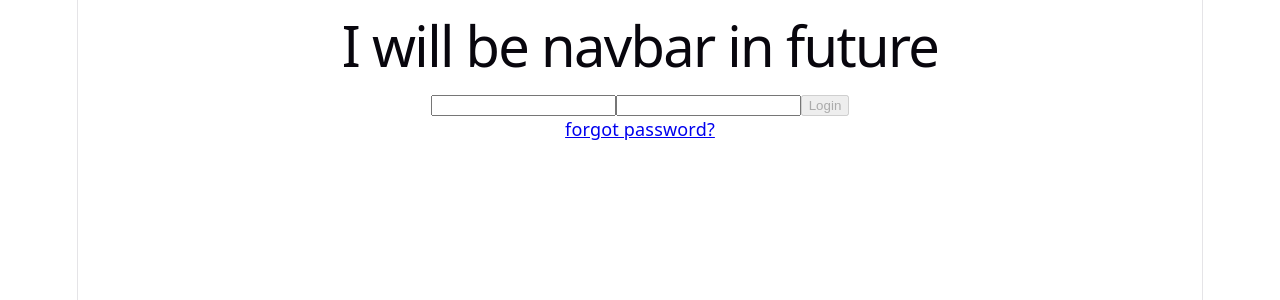
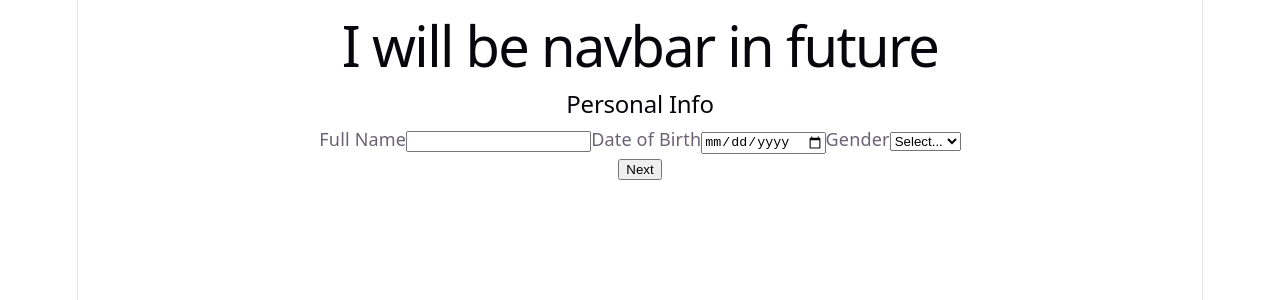
Before and after one commit to vtarun/doctor-appointment-frontend, a React (Vite) app: page /onboarding in a window 1280 px wide. Before the commit this address led to /login. Shown: the top 300 px of the page. Built offline with nearby package versions, Linux system fonts and the light colour scheme; no server answers.

Commit message:
feat: add onboarding multi-step form with validation

```diff
--- /dev/null
+++ b/src/features/auth/components/Credentials.tsx
@@ -0,0 +1,35 @@
+import { useFormContext } from "react-hook-form";
+import type { OnboardingFormData } from "../schemas/onboarding.schema";
+
+
+const Credentials = () => {
+  const { register, formState: {errors}  } = useFormContext<OnboardingFormData>();
+    return (
+      <div>
+          <h2>Credentials</h2>
+          <label htmlFor="speciality">Speciality</label>
+          <input id="speciality" {...register("speciality") } />
+          {errors.speciality && <p>{errors.speciality.message}</p>}
+
+          <label htmlFor="totalExperience">Total Experience</label>
+          <input id="totalExperience" type="number" {...register("totalExperience")} />
+          {errors.totalExperience && <p>{errors.totalExperience.message}</p>}
+
+          <label htmlFor="qualification">Qualification</label>
+          <select id="qualification" {...register("qualification") }>
+            <option value="">Select...</option>
+            <option value="MBBS">MBBS</option>
+            <option value="MS">MS</option>
+            <option value="MD">MD</option>
+            <option value="GOD">GOD Level</option>
+          </select>
+          {errors.qualification && <p>{errors.qualification.message}</p>}
+
+          <label htmlFor="credential">Upload file</label>
+          <input id="credential" type="file" accept=".pdf,.jpg,.jpeg" {...register("credential", {setValueAs: (files: FileList) => files?.[0]})} />
+          {errors.credential && <p>{errors.credential.message as string}</p>}
+      </div>
+    )
+}
+
+export default Credentials
--- /dev/null
+++ b/src/features/auth/components/PersonalInfo.tsx
@@ -0,0 +1,31 @@
+import { useAuthStore } from "@/shared/store/authStore";
+import { useFormContext } from "react-hook-form";
+import type { OnboardingFormData } from "../schemas/onboarding.schema";
+
+const PersonalInfo = () => {
+  const { register, formState: {errors} } = useFormContext<OnboardingFormData>();
+  const { user } = useAuthStore();
+  return (
+    <div>
+        <h2>Personal Info</h2>
+        <label htmlFor="fullname">Full Name</label>
+        <input id="fullname" {...register("fullname")} />
+        {errors.fullname && <p>{errors.fullname.message}</p>}
+
+        <label htmlFor="dob">Date of Birth</label>
+        <input id="dob" type="date" {...register("dateOfBirth")} />
+        {errors.dateOfBirth && <p>{errors.dateOfBirth.message}</p>}
+
+        <label htmlFor="gender">Gender</label>
+        <select id="gender" {...register("gender")} >
+          <option value="">Select...</option>
+          <option value="MALE">Male</option>
+          <option value="FEMALE">Female</option>
+          <option value="OTHER">Other</option>
+        </select>
+        {errors.gender && <p>{errors.gender.message}</p>}
+    </div>
+  )
+}
+
+export default PersonalInfo
--- /dev/null
+++ b/src/features/auth/components/PracticeDetails.tsx
@@ -0,0 +1,33 @@
+import { useFormContext } from "react-hook-form";
+import type { OnboardingFormData } from "../schemas/onboarding.schema";
+
+const PracticeDetails = () => {
+  const { register, formState: {errors, isValid, isSubmitting}, setError} = useFormContext<OnboardingFormData>();
+  return (
+    <div>
+      <h2>Practice Details</h2>
+      <label htmlFor="clinicName">Clinic Name</label>
+      <input id="clinicName" {...register("clinicName") } />
+      {errors.clinicName && <p>{errors.clinicName.message}</p>}
+
+      <label htmlFor="city">Date of Birth</label>
+      <input id="city" {...register("city")} />
+      {errors.city && <p>{errors.city.message}</p>}
+
+      <label htmlFor="consultationType">Consultation Type</label>
+      <select id="consultationType" {...register("consultationType") }>
+        <option value="">Select...</option>
+        <option value="ONLINE">Online</option>
+        <option value="IN_PERSON">In_person</option>
+        <option value="BOTH">Both</option>
+      </select>
+      {errors.gender && <p>{errors.gender.message}</p>}
+
+      <label htmlFor="consultationFee">Consultation Fee</label>
+      <input id="consultationFee" {...register("consultationFee")} />
+      {errors.consultationFee && <p>{errors.consultationFee.message}</p>}
+  </div>
+  )
+}
+
+export default PracticeDetails
--- /dev/null
+++ b/src/features/auth/components/ReviewAndSubmit.tsx
@@ -0,0 +1,72 @@
+import { useFormContext, useWatch } from "react-hook-form";
+import type { OnboardingFormData } from "../schemas/onboarding.schema";
+
+interface ReviewAndSubmitProps {
+  onEditSteps: (step: number) => void;
+}
+const ReviewAndSubmit = ({onEditSteps}: ReviewAndSubmitProps) => {
+  const { control, formState: {isSubmitting} } = useFormContext<OnboardingFormData>();
+  // const allFieldsData = getValues();
+  const { fullname,
+    dateOfBirth,
+    gender,
+    speciality,
+    totalExperience,
+    qualification,
+    credential,
+    clinicName,
+    city,
+    consultationType,
+    consultationFee} = useWatch({ control });
+
+  return (<div>
+    <h2>Review Details</h2>
+    <section>
+      <h3>Personal Info</h3>
+      <p>Full name : <b>{fullname}</b></p>
+      <p>Date of birth : <b>{dateOfBirth ? new Date(dateOfBirth).toLocaleDateString() : '-'}</b></p>
+      <p>Gender : <b>{gender}</b></p>
+      <button
+          type="button"
+          onClick={() => onEditSteps(1)}
+        >
+          Edit
+        </button>
+    </section>
+
+    <section>
+      <h3>Credentials</h3>
+      <p>Speciality : <b>{speciality}</b></p>
+      <p>Total experience : <b>{totalExperience}</b></p>
+      <p>Qualification : <b>{qualification}</b></p>
+      <p>File: {credential?.name ?? 'No file uploaded'}</p>
+
+      <button
+          type="button"
+          onClick={() => onEditSteps(2)}
+        >
+          Edit
+        </button>
+    </section>
+
+     <section>
+      <h3>Practice details</h3>
+      <p>Clinic name : <b>{clinicName}</b></p>
+      <p>City : <b>{city}</b></p>
+      <p>Consultation type : <b>{consultationType}</b></p>
+      <p>Consultation fee: {consultationFee}</p>
+
+      <button
+          type="button"
+          onClick={() => onEditSteps(3)}
+        >
+          Edit
+        </button>
+    </section>
+
+    <div><button type="submit" disabled={isSubmitting}>{isSubmitting ? 'Submitting...' : 'Submit'}</button></div>
+  </div>)
+}
+
+
+export default ReviewAndSubmit;
--- a/src/features/auth/pages/Onboarding.tsx
+++ b/src/features/auth/pages/Onboarding.tsx
@@ -1,7 +1,70 @@
+import { FormProvider, useForm } from "react-hook-form";
+import { onboardingSchema, type OnboardingFormData, type OnboardingFormInput } from "../schemas/onboarding.schema";
+import { zodResolver } from "@hookform/resolvers/zod";
+import { useState } from "react";
+import PersonalInfo from "../components/PersonalInfo";
+import PracticeDetails from "../components/PracticeDetails";
+import ReviewAndSubmit from "../components/ReviewAndSubmit";
+import Credentials from "../components/Credentials";
+
+const stepFields: Record<number, (keyof OnboardingFormInput)[]> = {
+  1: ['fullname', 'dateOfBirth', 'gender'],
+  2: ['speciality', 'totalExperience', 'qualification', 'credential'],
+  3: ['clinicName', 'city', 'consultationType', 'consultationFee']
+}
 const Onboarding = () => {
+  const [currentStep, setCurrentStep] = useState(1);
+  const methods = useForm<OnboardingFormInput, unknown, OnboardingFormData>({
+    resolver: zodResolver(onboardingSchema),
+    defaultValues: {
+    fullname: '',
+    dateOfBirth: undefined,
+    gender: undefined,
+    speciality: '',
+    totalExperience: 0,
+    qualification: undefined,
+    clinicName: '',
+    city: '',
+    consultationType: undefined,
+    consultationFee: 0
+    }
+  });
+
+  const onSubmit = (data: OnboardingFormData) => {
+    console.log(data);
+  }
+
+  const handleNextStep = async () => {
+    const fields = stepFields[currentStep];
+
+    const isStepValid = await methods.trigger(fields, {shouldFocus: true});
+
+    if(!isStepValid) return;
+
+    setCurrentStep(prev => prev + 1);
+  }
+
+  const handlePreviousStep = () => {
+    setCurrentStep(prev => Math.max(1, prev - 1));
+  }
+
+  const handleGoToStep = (step: number) => {
+    setCurrentStep(step);
+  }
+
   return (
     <div>
-      I am onboarding page.
+      <FormProvider {...methods}>
+        <form onSubmit={methods.handleSubmit(onSubmit)}>
+          {currentStep === 1 && <PersonalInfo />}
+          {currentStep === 2 && <Credentials />}
+          {currentStep === 3 && <PracticeDetails />}
+          {currentStep > 1 &&  <button type="button" onClick={handlePreviousStep}>Back</button> }
+          {currentStep === 4 && <ReviewAndSubmit onEditSteps={handleGoToStep}/>}
+          {currentStep < 4 &&  <button type="button" onClick={handleNextStep}>Next</button> }
+        </form>
+      </FormProvider>
+
     </div>
   )
 }
--- a/src/features/auth/schemas/onboarding.schema.ts
+++ b/src/features/auth/schemas/onboarding.schema.ts
@@ -1,10 +1,10 @@
-import * as z from 'zod';
+import { z } from 'zod'
 
 export const personalInfoSchema = z.object({
     fullname: z.string()
         .min(3, "Minimun 3 characters required")
         .max(15 , 'Maximun 15 characters are allowed'),
-    dateOfBirth: z.coerce.date({
+    dateOfBirth: z.iso.date({
         error: () => ({ message: "Please select a date of birth"})
     }),
     gender: z.enum(['MALE', 'FEMALE', 'OTHER']as const, {
@@ -19,12 +19,13 @@ export const credentialSchema = z.object({
     speciality: z.string()
         .min(1, "Pleae select fron dropdown"),
     totalExperience: z.coerce.number()
-        .min(0, 'Experience can not be negative'),
-    qualification: z.string()
-        .min(1, "Pleae select fron dropdown"),
+        .min(0, 'Experience can not be negative').pipe(z.number()),
+    qualification: z.enum(['MBBS', 'MS', 'MD', 'GOD'] as const, {
+        error: () => ({ message: 'Please select a qualification'})
+    }),
     credential: z.instanceof(File)
         .refine(file => file.size <= 2 * 1024 *1024, { message: 'File must be under 2MB'})
-        .refine(file => ['application/pdf', 'image/jpeg'].includes(file.type), {message: 'PDF or JPEG only' })
+        .refine(file => ['application/pdf', 'image/jpeg', 'image/jpg'].includes(file.type), {message: 'PDF or JPEG or JPG only' })
 });
 
 export type CredentialFormData = z.infer<typeof credentialSchema>;
@@ -38,7 +39,7 @@ export const practiceDetailsSchema = z.object({
         .min(3, 'Please enter valid city name')
         .max(15 , 'Maximun 15 characters are allowed'),
     consultationType: z.enum(['ONLINE' , 'IN_PERSON' , 'BOTH']),
-    consultationFee: z.coerce.number().min(0, 'Fee can not be negative')
+    consultationFee: z.coerce.number().min(0, 'Fee can not be negative').pipe(z.number())
 });
 
 export type PracticeDetailsFormData = z.infer<typeof practiceDetailsSchema>;
@@ -50,4 +51,10 @@ export const onboardingSchema = z.object({
 });
 
 
-export type OnboardingFormData = z.infer<typeof onboardingSchema>;
+// export type OnboardingFormData = z.infer<typeof onboardingSchema>;
+
+export type OnboardingFormInput =
+  z.input<typeof onboardingSchema>;
+
+export type OnboardingFormData =
+  z.output<typeof onboardingSchema>;
--- a/src/shared/components/ProtectedRoute.tsx
+++ b/src/shared/components/ProtectedRoute.tsx
@@ -8,22 +8,22 @@ interface ProtectedRouteProps{
 
 const ProtectedRoute = ({allowedRoles = []} : ProtectedRouteProps) => {
   const { pathname } = useLocation();
-  const { isAuthenticated, user } = useAuthStore();
+  // const { isAuthenticated, user } = useAuthStore();
 
-  if(!isAuthenticated){
-   return <Navigate to="/login" replace />;
-  }
+  // if(!isAuthenticated){
+  //  return <Navigate to="/login" replace />;
+  // }
 
-  if(!user?.role){
-    if(pathname !== '/onboarding'){
-      return <Navigate to="/onboarding" replace/>;
-    }
-    return <Outlet />
-  }
+  // if(!user?.role){
+  //   if(pathname !== '/onboarding'){
+  //     return <Navigate to="/onboarding" replace/>;
+  //   }
+  //   return <Outlet />
+  // }
 
-  if(allowedRoles.length > 0 && !allowedRoles.includes(user.role)){
-    return <Navigate to="/unauthorized" replace />;
-  }
+  // if(allowedRoles.length > 0 && !allowedRoles.includes(user.role)){
+  //   return <Navigate to="/unauthorized" replace />;
+  // }
 
   return <Outlet />
 }
--- a/src/shared/types/index.ts
+++ b/src/shared/types/index.ts
@@ -3,6 +3,8 @@ export interface User{
     id: string,
     name: string,
     email: string,
+    dob: Date,
+    gender: string,
     role: UserRoleType,
     createdAt: string,
     updatedAt: string
```
